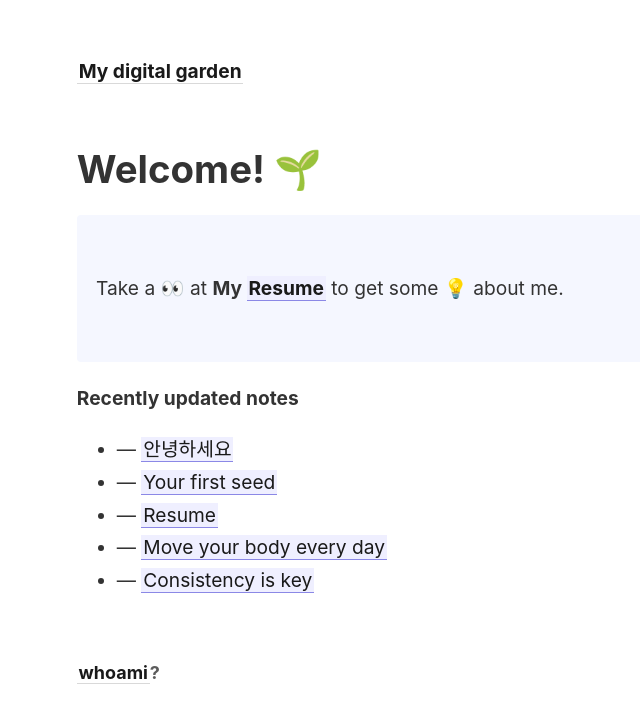
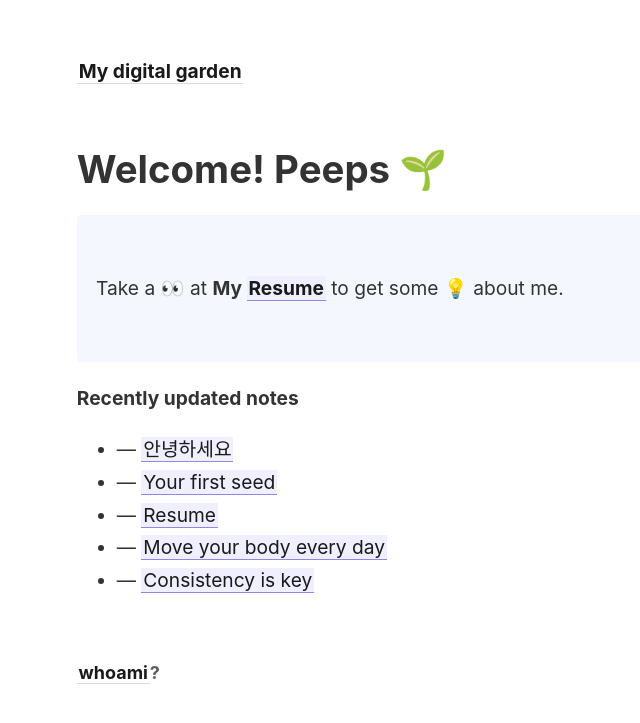
Before and after one commit to 0xPb1/test1, a Jekyll site: the page built from _pages/index.md, in a window 1280 px wide. Shown: the top 723 px of the page, without its empty margins (0-640 px from the left). Built offline with Jekyll 4.4.1, drawn with Linux system fonts in a browser that asks for light colours.

Commit message:
add peeps

```diff
--- a/_pages/index.md
+++ b/_pages/index.md
@@ -5,7 +5,7 @@ id: home
 permalink: /
 ---
 
-# Welcome! 🌱
+# Welcome! Peeps 🌱
 
 <p style="padding: 3em 1em; background: #f5f7ff; border-radius: 4px;">
   Take a 👀 at <span style="font-weight: bold">My [[Resume]]</span> to get some 💡 about me.
```
